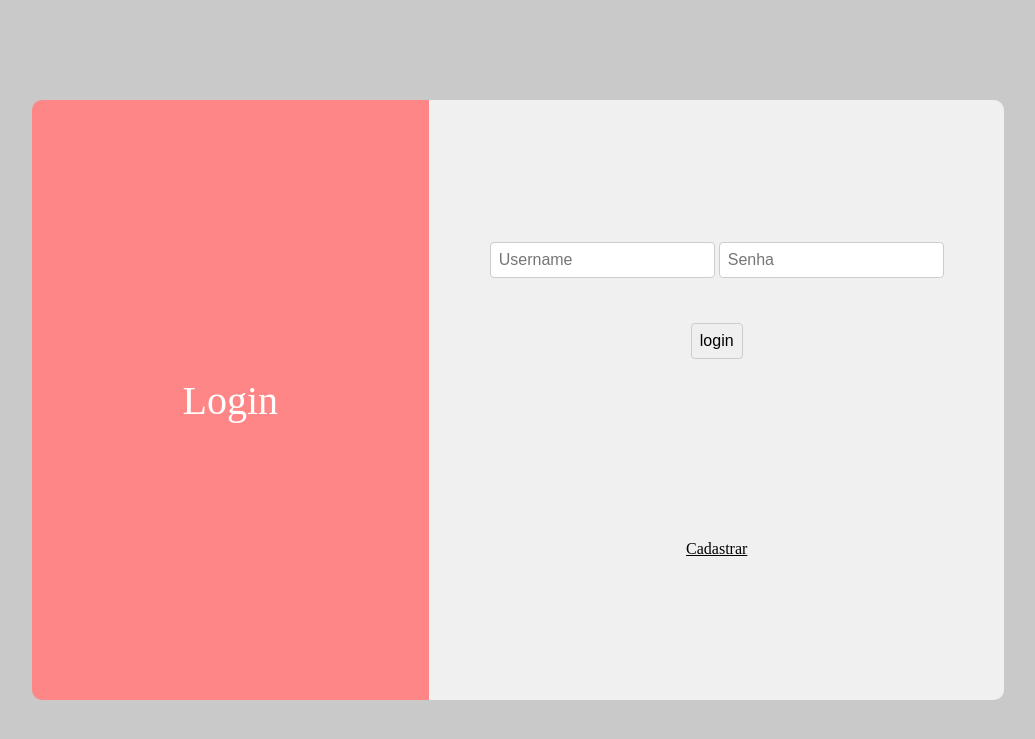
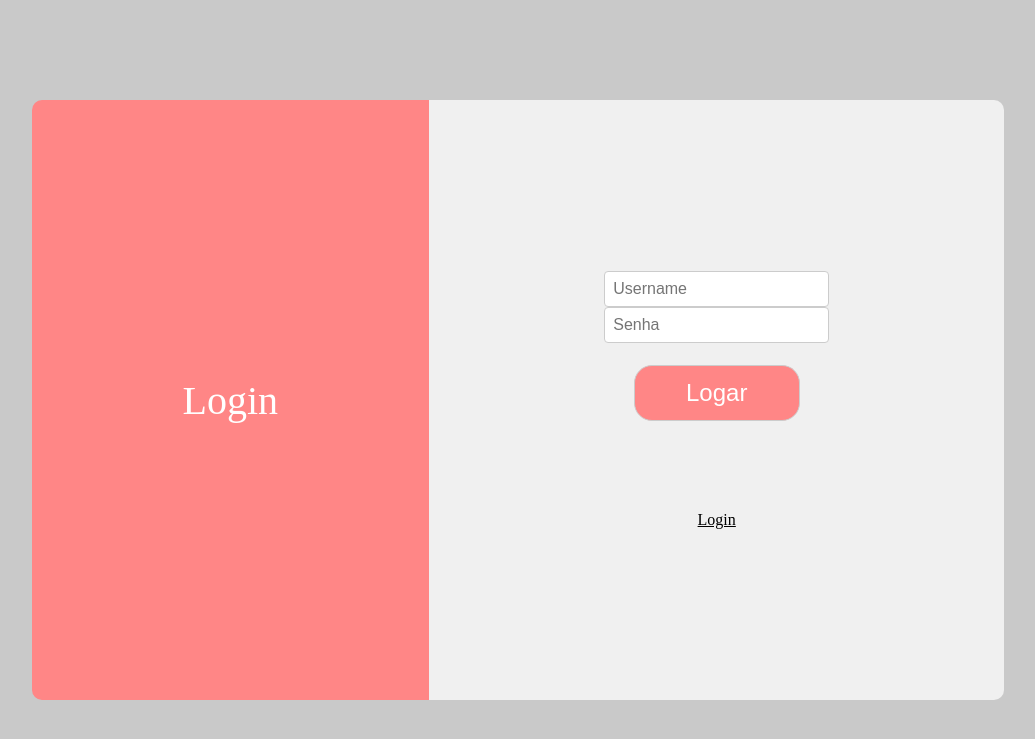
Before and after one commit to maryane-castro/quimica-webII, a Django app: page / in a window 1280 px wide. Shown: the top 739 px of the page, without its empty margins (122-1157 px from the left). Run offline with Django 4.2, Linux system fonts and the light colour scheme.

Commit message:
login
parte do login finalizada com sucesso

```diff
--- a/sgq/myapp/templates/cadastro.html
+++ b/sgq/myapp/templates/cadastro.html
@@ -103,7 +103,7 @@
                         <input type="text" name="username" id="" placeholder="Username" style="display: block;">
                         <input type="password" name="senha" id="" placeholder="Senha" style="display: block;">
                         <div id="butao">
-                            <input type="submit" value="login">
+                            <input type="submit" value="Cadastrar">
                         </div>
                     </form>
 
--- a/sgq/myapp/templates/login.html
+++ b/sgq/myapp/templates/login.html
@@ -59,7 +59,7 @@
             margin-bottom: 10%;
         }
 
-        #butao > button{
+        #butao > input{
             background-color: #FF8686;
             width: 13vw;
             height: 7vh;
@@ -83,11 +83,7 @@
             border-radius: 4px;
         }
 
-        button > a{
-            text-decoration: none;
-            color: white;
-            padding: 10px;
-        }
+
 
 
     </style>
@@ -104,14 +100,10 @@
                 <div>
                     <form action="{% url 'login' %}" method="POST">
                         {% csrf_token %}
-                        <input type="text" name="username" id="" placeholder="Username">
-
-                        <input type="password" name="senha" id="" placeholder="Senha">
-
-
-
+                        <input type="text" name="username" id="" placeholder="Username" style="display: block;">
+                        <input type="password" name="senha" id="" placeholder="Senha" style="display: block;">
                         <div id="butao">
-                            <input type="submit" value="login">
+                            <input type="submit" value="Logar">
                         </div>
                     </form>
 
@@ -119,7 +111,7 @@
 
 
                     <div id="link">
-                        <a href="{% url 'cadastro'%}">Cadastrar</a>
+                        <a href="{% url 'cadastro'%}">Login</a>
                     </div>
                 </div>
             </div>
--- a/sgq/myapp/views.py
+++ b/sgq/myapp/views.py
@@ -3,6 +3,7 @@ from django.http import HttpResponse, HttpResponseRedirect
 from .models import Aluno, Experimento_Pratico, Experimento_Teorico
 import json
 from django.contrib.auth.models import User
+from django.contrib.auth import authenticate
 def dash(request):
     lista_dados = []
 
@@ -25,7 +26,18 @@ def dash(request):
 
 
 def login(request):
-    return render(request, 'login.html')
+    if request.method == 'GET':
+        return render(request, 'login.html')
+    else:
+        username = request.POST.get('username')
+        senha = request.POST.get('senha')
+
+        user = authenticate(username=username, password=senha)
+        if user:
+            return HttpResponse('autenticado')
+        else:
+            return HttpResponse('erro')
+
 
 
 def cadastro(request):
```
Also changed, not shown: sgq/db.sqlite3.
